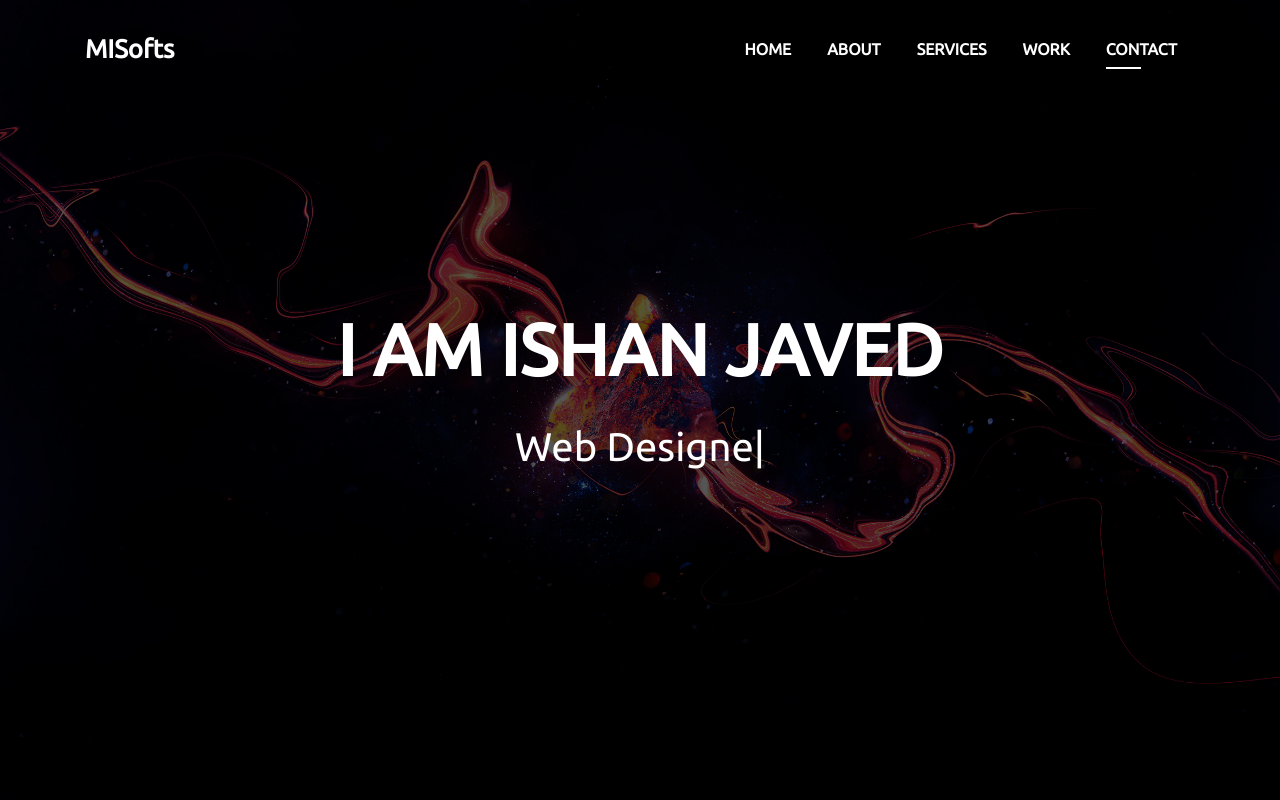
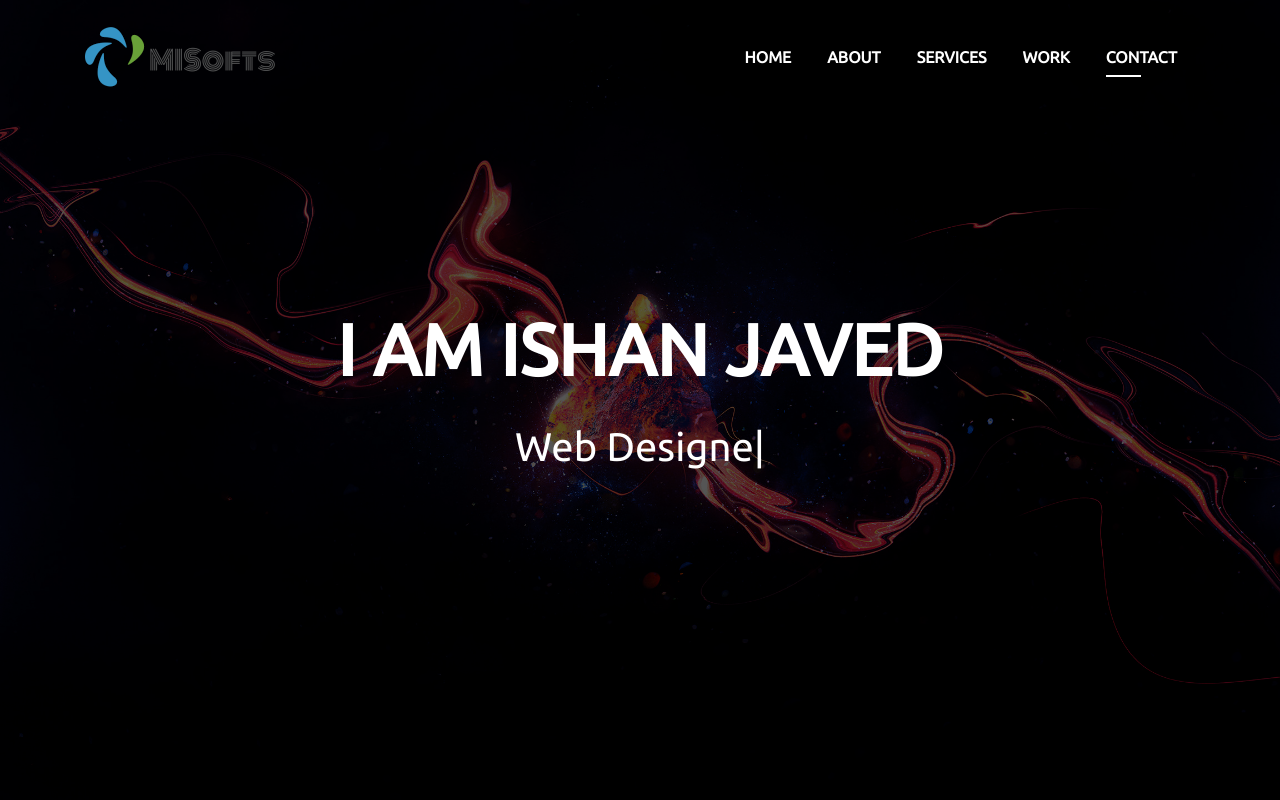
Before and after one commit to ishanjaved786/personal, a plain HTML site: page index.html in a window 1280 px wide. Shown: the top 800 px of the page. Drawn offline with Linux system fonts and the light colour scheme; animation ran at ten frames a second; files whose address does not match are found by name.

Commit message:
Update index.html

```diff
--- a/index.html
+++ b/index.html
@@ -46,7 +46,8 @@
   <!--/ Nav Star /-->
   <nav class="navbar navbar-b navbar-trans navbar-expand-md fixed-top" id="mainNav">
     <div class="container">
-      <a class="navbar-brand js-scroll" href="#page-top">MISofts</a>
+       <img src="img/logo3.png" id="logo">
+      <!-- <a class="navbar-brand js-scroll" href="#page-top">MISofts</a> -->
       <button class="navbar-toggler collapsed" type="button" data-toggle="collapse" data-target="#navbarDefault"
         aria-controls="navbarDefault" aria-expanded="false" aria-label="Toggle navigation">
         <span></span>
```
